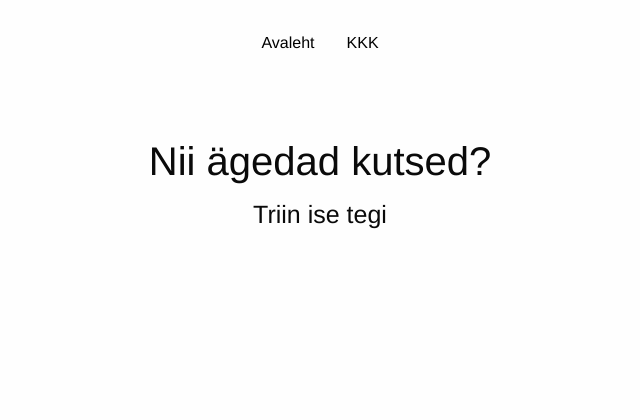
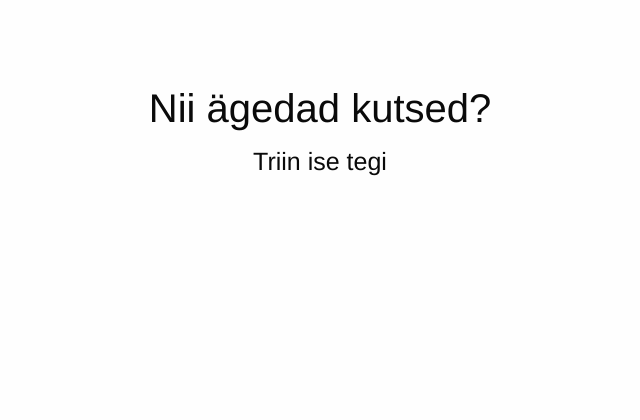
Before and after one commit to Lauriy/triin-ja-lauri, a Django app: a page that uses templates/base.html in a window 1280 px wide. Shown: the top 420 px of the page, without its empty margins (320-960 px from the left). Run offline with Django 3.2, Linux system fonts and the light colour scheme; some libraries are stand-ins or nearby versions.

Commit message:
Remove pointless links

```diff
--- a/templates/base.html
+++ b/templates/base.html
@@ -23,18 +23,18 @@
         </div>
         <div class="off-canvas position-left" id="offCanvasLeft" data-off-canvas>
             <ul class="vertical dropdown menu" data-dropdown-menu>
-                <li><a href="/" title="Avalehele">Avaleht</a></li>
+                {#<li><a href="/" title="Avalehele">Avaleht</a></li>#}
                 {#<li><a href="{% url "where" %}" title="Vaata asukohta">OKO</a></li>#}
                 {#<li><a href="{% url "transport" %}" title="Anna tulekust teada">Transport</a></li>#}
-                <li><a href="{% url "faq" %}" title="Ära oota vastuseid">KKK</a></li>
+                {#<li><a href="{% url "faq" %}" title="Ära oota vastuseid">KKK</a></li>#}
             </ul>
         </div>
         <div id="wide-menu" class="top-bar">
             <ul class="menu">
-                <li><a href="/" title="Avalehele">Avaleht</a></li>
+                {#<li><a href="/" title="Avalehele">Avaleht</a></li>#}
                 {#<li><a href="{% url "where" %}" title="Vaata asukohta">OKO</a></li>#}
                 {#<li><a href="{% url "transport" %}" title="Anna tulekust teada">Transport</a></li>#}
-                <li><a href="{% url "faq" %}" title="Ära oota vastuseid">KKK</a></li>
+                {#<li><a href="{% url "faq" %}" title="Ära oota vastuseid">KKK</a></li>#}
             </ul>
         </div>
         <div class="off-canvas-content" data-off-canvas-content>
```
